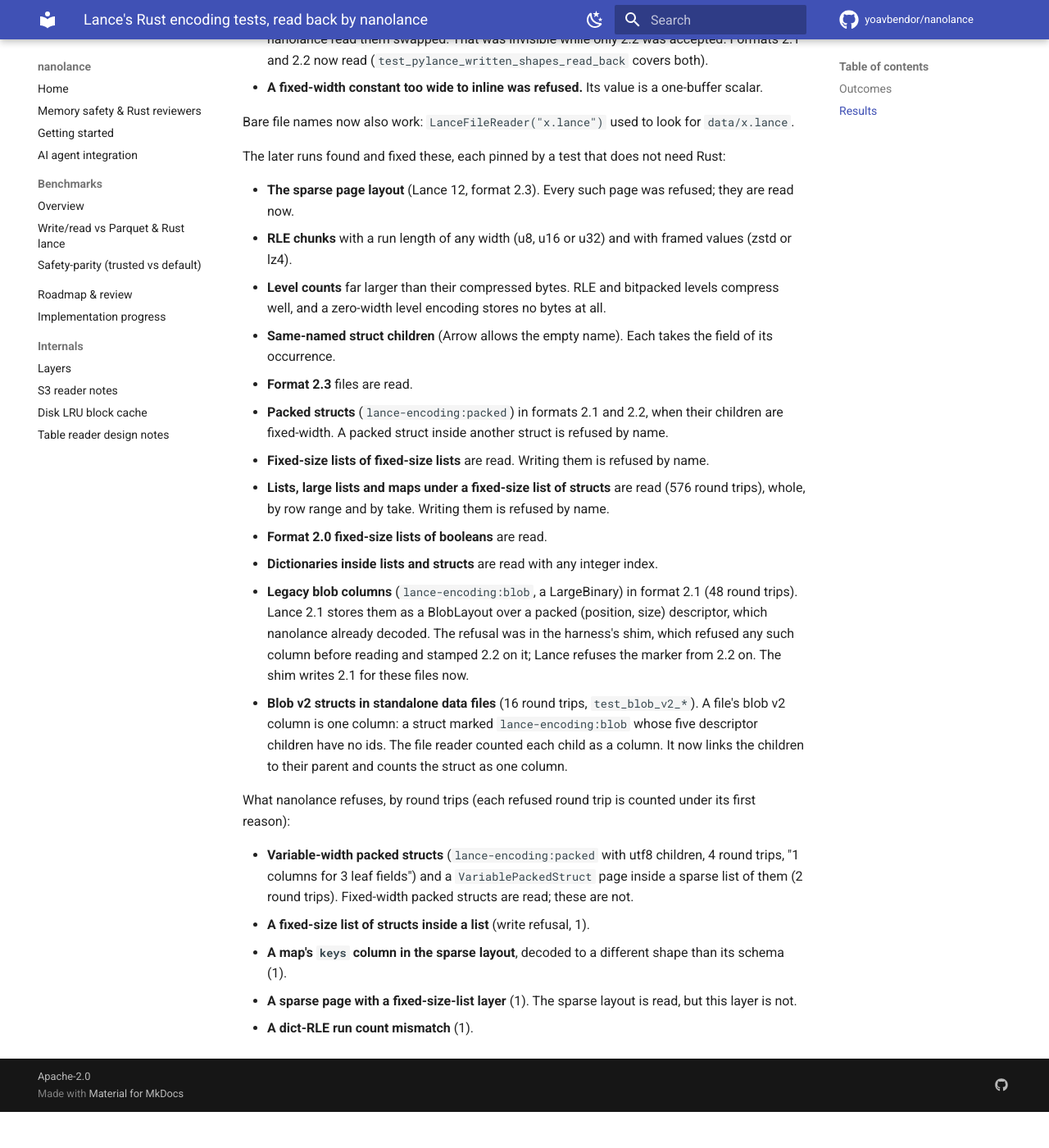
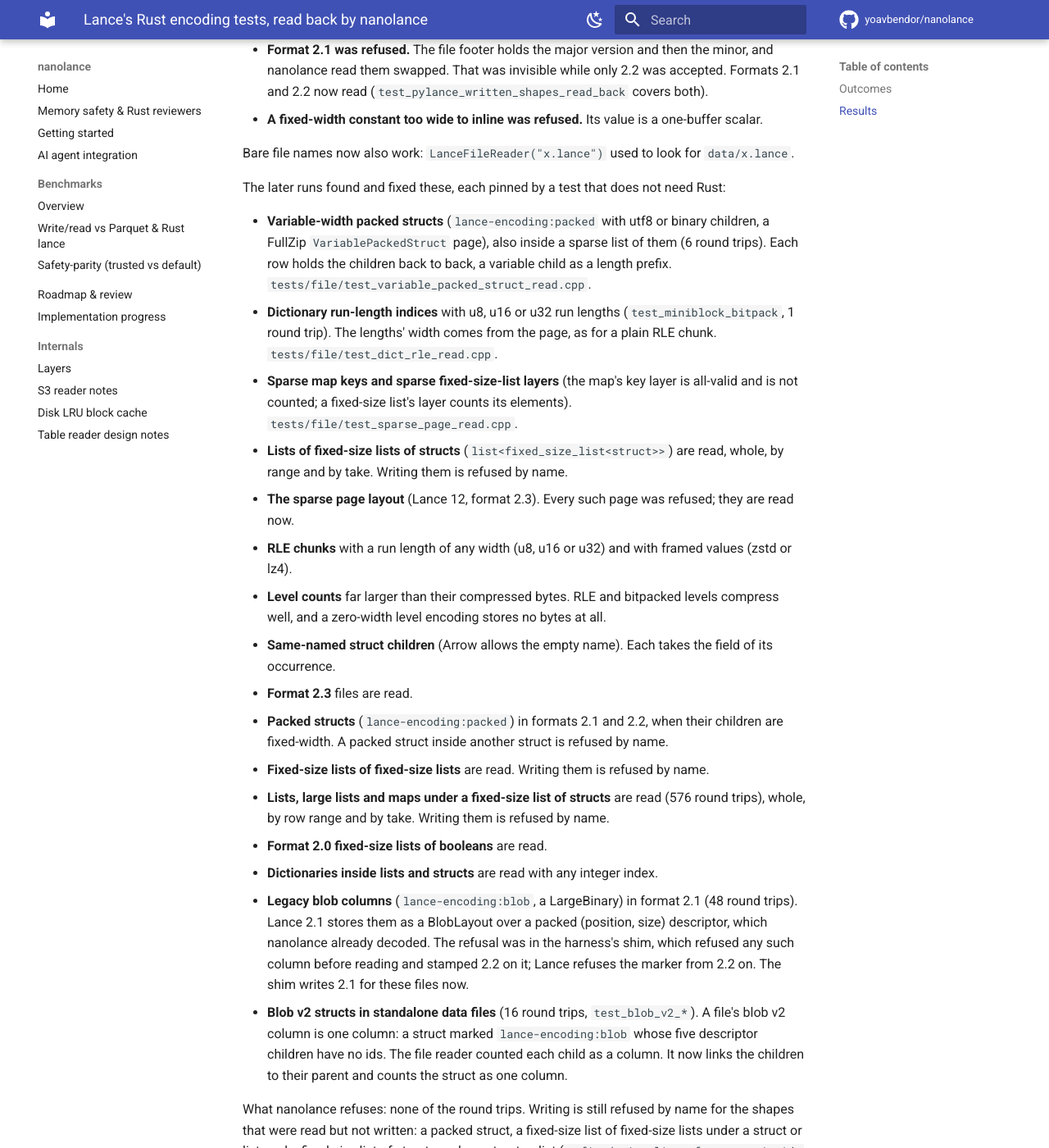
Before and after one commit to yoavbendor/nanolance, an MkDocs documentation site: the page built from docs/RUST_SUITE.md, in a window 1280 px wide and 1400 px high, scrolled down 2414 px. Shown: the whole window at 82% size. Built offline with MkDocs 1.6.1 and Material for MkDocs 9.7.7, drawn with Linux system fonts in a browser that asks for light colours; comment, search, counter and statistics services are not loaded; before the commit the page ends 3770 px from its top, so only the background shows below that; some of the changed text lies outside the part shown.

Commit message:
test: Pin the Rust suite after the packed, dict-RLE and sparse reads
Full unfiltered run (tools/rust_suite.py): 1986 tests, each also passes in Rust. Every round trip of the
Lance 12 encoder tests now reads back equal: 10,987 round trips, 0 refused, 0 with different rows. Before
this round, 10 were refused across 5 tests (bench/results/rust_suite.json, previous).

- tests/rust_suite/expected_pass.txt: 1,463 tests (1,458 before; 5 added, none removed). The plain run reported
  "all 1458 expected tests passed" before the list was updated.
- bench/results/rust_suite.json: the summary of that run.
- docs/RUST_SUITE.md: the results table, the fixes of these runs, and what is still refused (writing the
  shapes read but not written yet).

Co-Authored-By: Claude Haiku 5.5 <noreply@anthropic.com>
Claude-Session: https://claude.ai/code/session_01RDWGuPehY2BXmNvLtVWw9M

````diff
--- a/docs/RUST_SUITE.md
+++ b/docs/RUST_SUITE.md
@@ -15,6 +15,8 @@ python tools/rust_suite.py --update             # ... and rewrite the list of te
 python tools/rust_suite.py --filter bitpack     # only tests whose name contains "bitpack"
 python tools/rust_suite.py --crates lance-file  # one crate
 NANOLANCE_RUST_KEEP=/tmp/keep python tools/rust_suite.py --filter ...   # keep each mismatching file
+NANOLANCE_RUST_KEEP=/tmp/keep NANOLANCE_RUST_KEEP_PASS=1 python tools/rust_suite.py --filter ...  # keep every round trip
+                                                                        # (the small files tests/golden are written from)
 ```
 
 The work happens in these steps:
@@ -61,11 +63,11 @@ Lance 12.0.0 crates:
 | | |
 |---|---|
 | tests run (lance-encoding and lance-file 12.0.0) | 1,986; each also passes in Rust |
-| tests with round trips that nanolance reads back, all equal | **1,458** (`expected_pass.txt`) |
-| tests where nanolance refuses some round trip | 5 |
+| tests with round trips that nanolance reads back, all equal | **1,463** (`expected_pass.txt`) |
+| tests where nanolance refuses some round trip | 0 |
 | tests with no round trip (unit tests of one component) | 523 |
-| round trips read back equal | **10,977** |
-| round trips refused | 10 (each under its first reason, below) |
+| round trips read back equal | **10,987** |
+| round trips refused | 0 |
 | round trips with different rows | **0** |
 
 The runs so far found three bugs in nanolance, all fixed and pinned by tests that do not need Rust:
@@ -84,6 +86,15 @@ Bare file names now also work: `LanceFileReader("x.lance")` used to look for `da
 
 The later runs found and fixed these, each pinned by a test that does not need Rust:
 
+- **Variable-width packed structs** (`lance-encoding:packed` with utf8 or binary children, a FullZip
+  `VariablePackedStruct` page), also inside a sparse list of them (6 round trips). Each row holds the children
+  back to back, a variable child as a length prefix. `tests/file/test_variable_packed_struct_read.cpp`.
+- **Dictionary run-length indices** with u8, u16 or u32 run lengths (`test_miniblock_bitpack`, 1 round trip).
+  The lengths' width comes from the page, as for a plain RLE chunk. `tests/file/test_dict_rle_read.cpp`.
+- **Sparse map keys and sparse fixed-size-list layers** (the map's key layer is all-valid and is not counted;
+  a fixed-size list's layer counts its elements). `tests/file/test_sparse_page_read.cpp`.
+- **Lists of fixed-size lists of structs** (`list<fixed_size_list<struct>>`) are read, whole, by range and by
+  take. Writing them is refused by name.
 - **The sparse page layout** (Lance 12, format 2.3). Every such page was refused; they are read now.
 - **RLE chunks** with a run length of any width (u8, u16 or u32) and with framed values (zstd or lz4).
 - **Level counts** far larger than their compressed bytes. RLE and bitpacked levels compress well, and a
@@ -105,12 +116,7 @@ The later runs found and fixed these, each pinned by a test that does not need R
   column: a struct marked `lance-encoding:blob` whose five descriptor children have no ids. The file reader counted
   each child as a column. It now links the children to their parent and counts the struct as one column.
 
-What nanolance refuses, by round trips (each refused round trip is counted under its first reason):
-
-- **Variable-width packed structs** (`lance-encoding:packed` with utf8 children, 4 round trips, "1 columns for 3
-  leaf fields") and a `VariablePackedStruct` page inside a sparse list of them (2 round trips). Fixed-width packed
-  structs are read; these are not.
-- **A fixed-size list of structs inside a list** (write refusal, 1).
-- **A map's `keys` column in the sparse layout**, decoded to a different shape than its schema (1).
-- **A sparse page with a fixed-size-list layer** (1). The sparse layout is read, but this layer is not.
-- **A dict-RLE run count mismatch** (1).
+What nanolance refuses: none of the round trips. Writing is still refused by name for the shapes that
+were read but not written: a packed struct, a fixed-size list of fixed-size lists under a struct or list, and
+a fixed-size list of structs under a struct or list (`a fixed_size_list of structs inside a struct or list is
+not written yet`).
````
Also changed, not shown: 2 other files.
